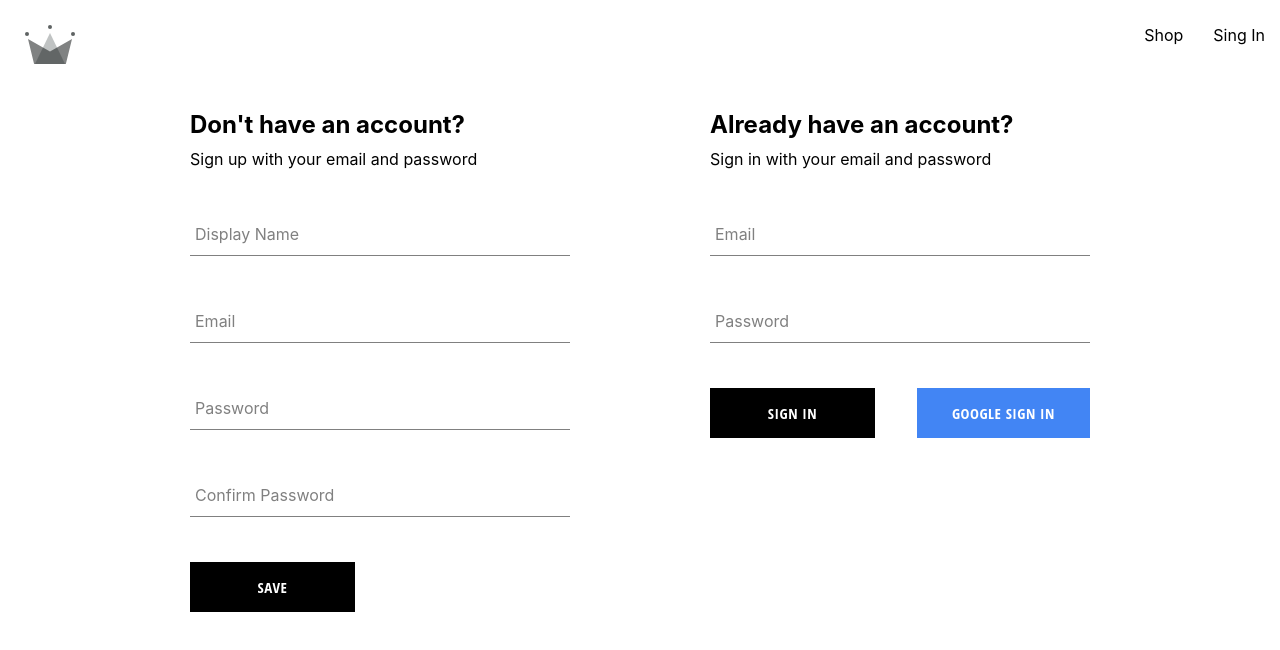
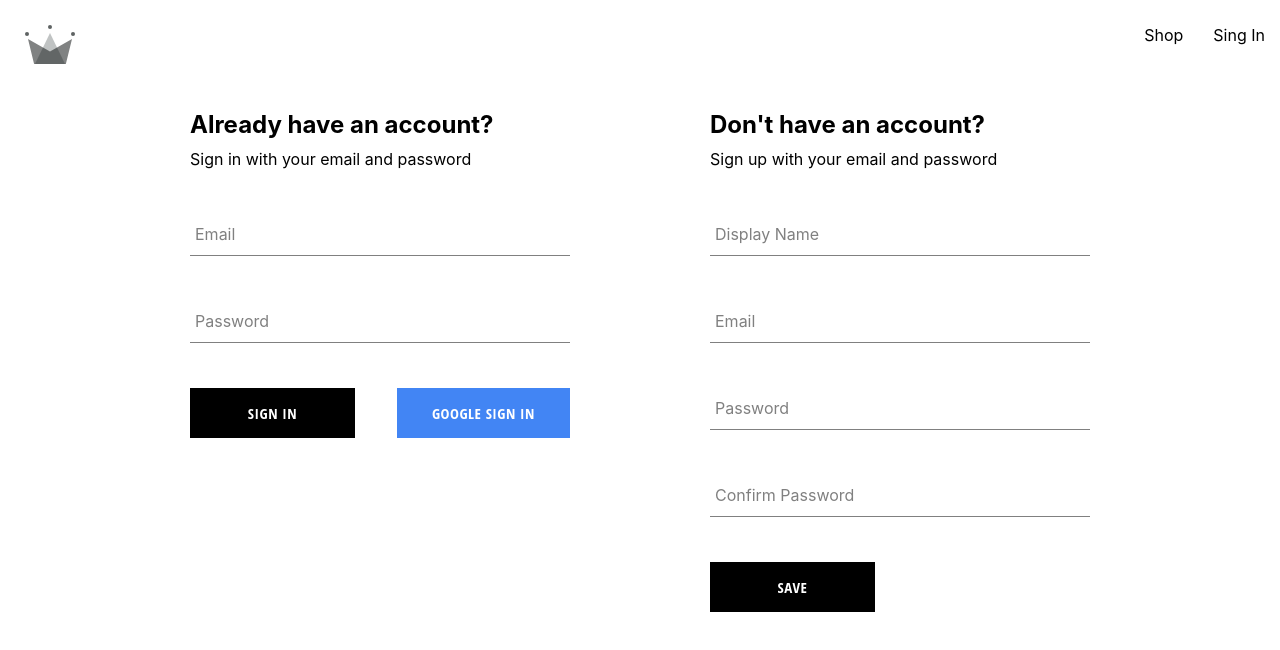
Before and after one commit to mhdiqbal19/crwn-clothing, a React (Create React App) app: page /auth in a window 1280 px wide. Shown: the top 650 px of the page. Built offline with nearby package versions, Linux system fonts and the light colour scheme.

Commit message:
create toast

```diff
--- a/package.json
+++ b/package.json
@@ -12,6 +12,7 @@
     "react-router-dom": "^6.6.2",
     "react-scripts": "5.0.1",
     "sass": "^1.57.1",
+    "sweetalert2": "^11.7.1",
     "web-vitals": "^2.1.4"
   },
   "scripts": {
--- a/src/components/sing-in-form/sign-in-form.component.jsx
+++ b/src/components/sing-in-form/sign-in-form.component.jsx
@@ -10,6 +10,7 @@ import {
 } from "../../utils/firebase/firebase.utils";
 
 import "./sign-in-form.styles.scss";
+import Swal from "sweetalert2";
 
 const defaultFormFields = {
   email: "",
@@ -42,10 +43,20 @@ const SingInForm = () => {
     } catch (error) {
       switch (error.code) {
         case "auth/wrong-password":
-          alert("incorrect password for email");
+          Swal.fire({
+            title: "Warning!",
+            text: "incorrect password for email",
+            icon: "warning",
+            confirmButtonText: "Back",
+          });
           break;
         case "auth/user-not-found":
-          alert("no user associated with this email");
+          Swal.fire({
+            title: "Warning!",
+            text: "no user associated with this email",
+            icon: "warning",
+            confirmButtonText: "Back",
+          });
           break;
         default:
           console.log(error);
--- a/src/components/sing-up-form/sign-up-form.component.jsx
+++ b/src/components/sing-up-form/sign-up-form.component.jsx
@@ -7,6 +7,7 @@ import {
   createAuthUserWithEmailAndPassword,
   createUserDocumentFromAuth,
 } from "../../utils/firebase/firebase.utils";
+import Swal from "sweetalert2";
 
 const defaultFormFields = {
   displayName: "",
@@ -27,7 +28,15 @@ const SignUpForm = () => {
     event.preventDefault();
 
     if (password !== confirmPassword) {
-      alert("passwords do not match");
+      Swal.fire({
+        text: "passwords do not match",
+        target: "#custom-target",
+        customClass: {
+          container: "position-absolute",
+        },
+        toast: true,
+        position: "top-right",
+      });
       return;
     }
 
@@ -41,7 +50,12 @@ const SignUpForm = () => {
       resetFormFields();
     } catch (error) {
       if (error.code === "auth/email-already-in-use") {
-        alert("Cannot create user, email already in use");
+        Swal.fire({
+          title: "Warning!",
+          text: "Cannot create user, email already in use",
+          icon: "warning",
+          confirmButtonText: "Back",
+        });
       } else {
         console.log("user creation encountered an error", error);
       }
--- a/src/routes/authentication/authentication.component.jsx
+++ b/src/routes/authentication/authentication.component.jsx
@@ -6,8 +6,8 @@ import "./authentication.styles.scss";
 const Authentication = () => {
   return (
     <div className="authentication-container">
+      <SingInForm />
       <SignUpForm />
-      <SingInForm />
     </div>
   );
 };
--- a/src/routes/navigation/navigation.component.jsx
+++ b/src/routes/navigation/navigation.component.jsx
@@ -15,7 +15,7 @@ const Navigation = () => {
           <Link className="nav-link" to="/shop">
             Shop
           </Link>
-          <Link className="nav-link" to="/sing-in">
+          <Link className="nav-link" to="/auth">
             Sing In
           </Link>
         </div>
```
Also changed, not shown: 1 other file (tests, documents, lock files or other folders).
